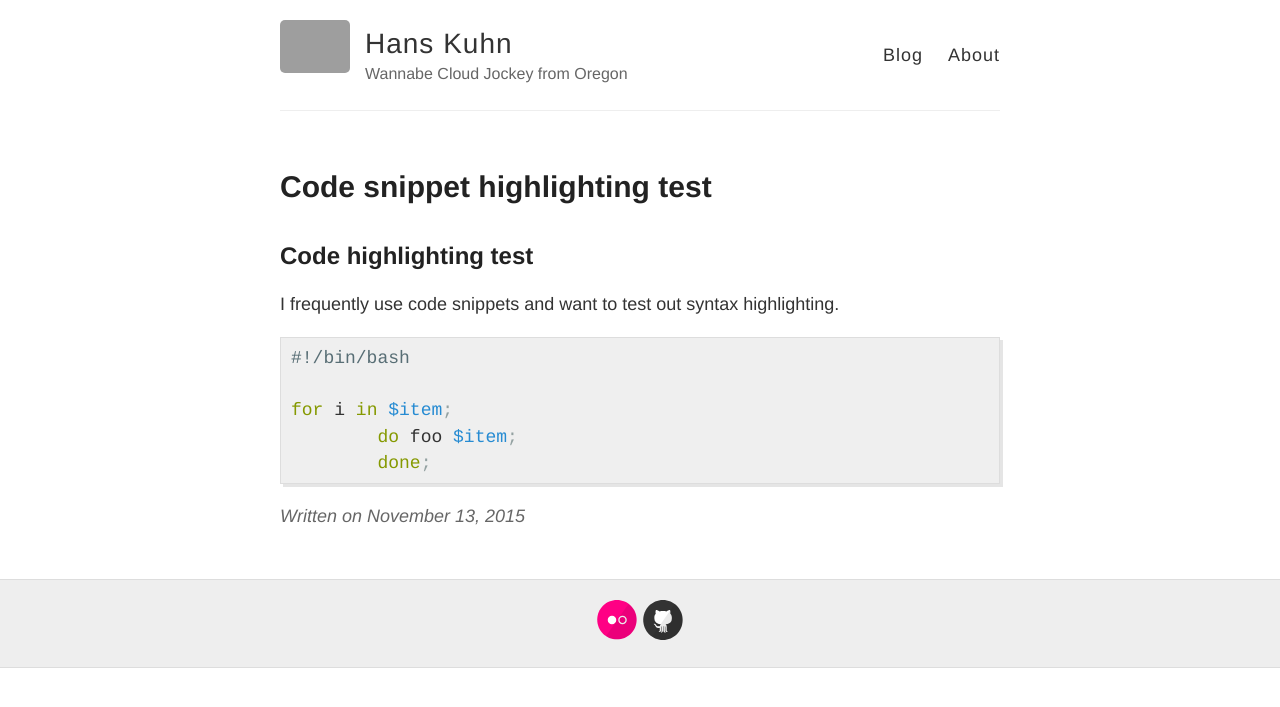
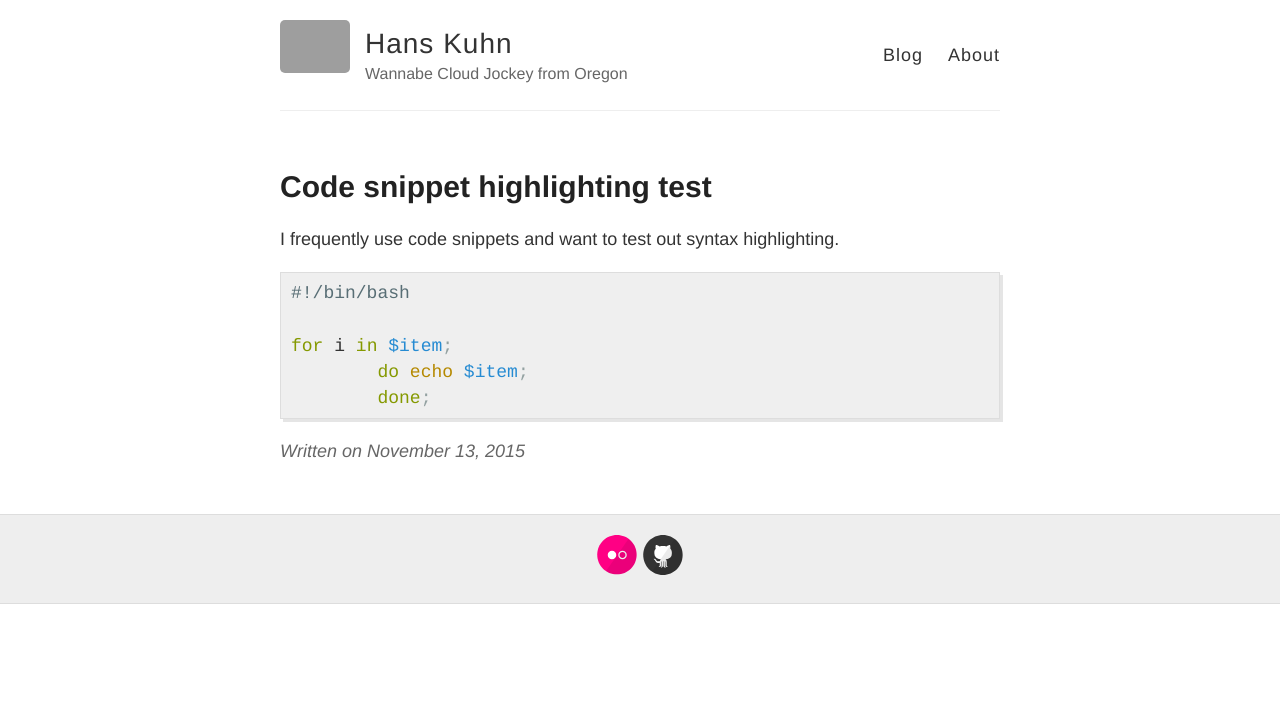
Before and after one commit to hanskuhn/hanskuhn.github.io, a Jekyll site: the page built from _posts/2015-11-13-Code-test.md, in a window 1280 px wide. Shown: the top 707 px of the page. Built offline with Jekyll 4.4.1, drawn with Linux system fonts in a browser that asks for light colours; Markdown is read by kramdown in place of the engine named in the settings; grey boxes are pictures that could not be loaded.

Commit message:
some cleanup

```diff
--- a/_posts/2015-11-13-Code-test.md
+++ b/_posts/2015-11-13-Code-test.md
@@ -2,8 +2,6 @@
 layout: post
 title: Code snippet highlighting test
 ---
-
-## Code highlighting test
 
 I frequently use code snippets and want to test out syntax highlighting.
 
@@ -12,7 +10,7 @@ I frequently use code snippets and want to test out syntax highlighting.
 #!/bin/bash
 
 for i in $item;
-	do foo $item;
+	do echo $item;
 	done;
 
 {%endhighlight %}
```
